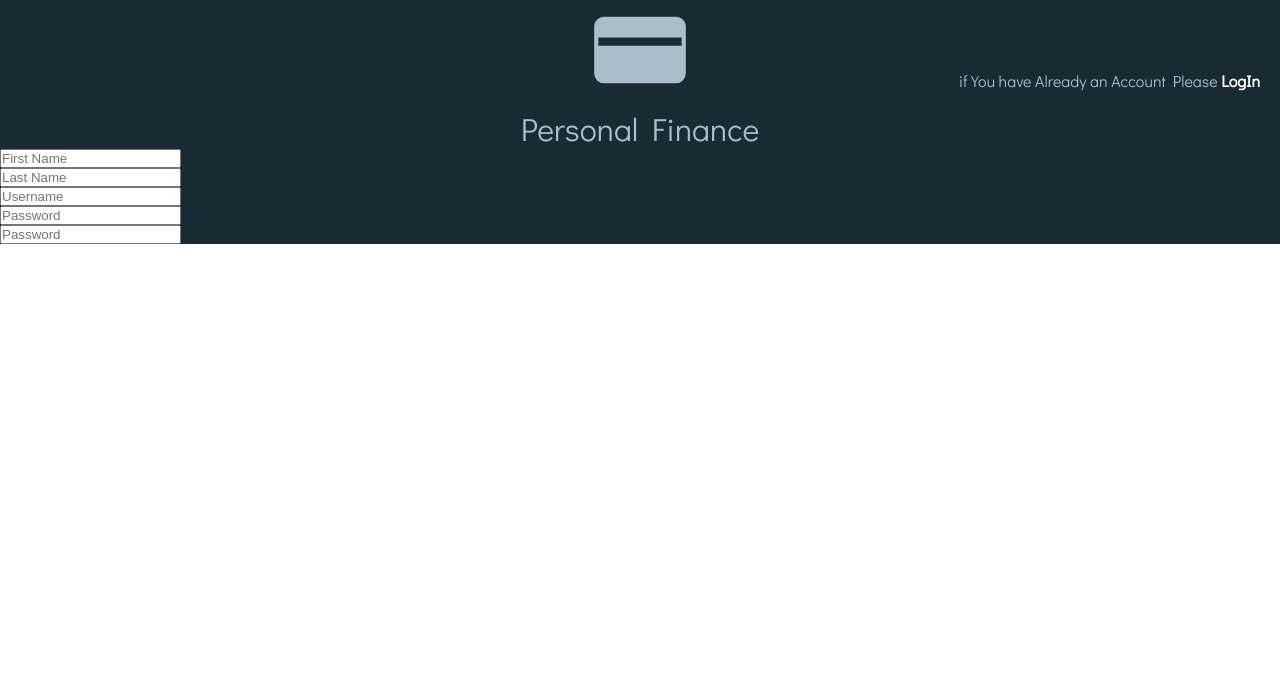
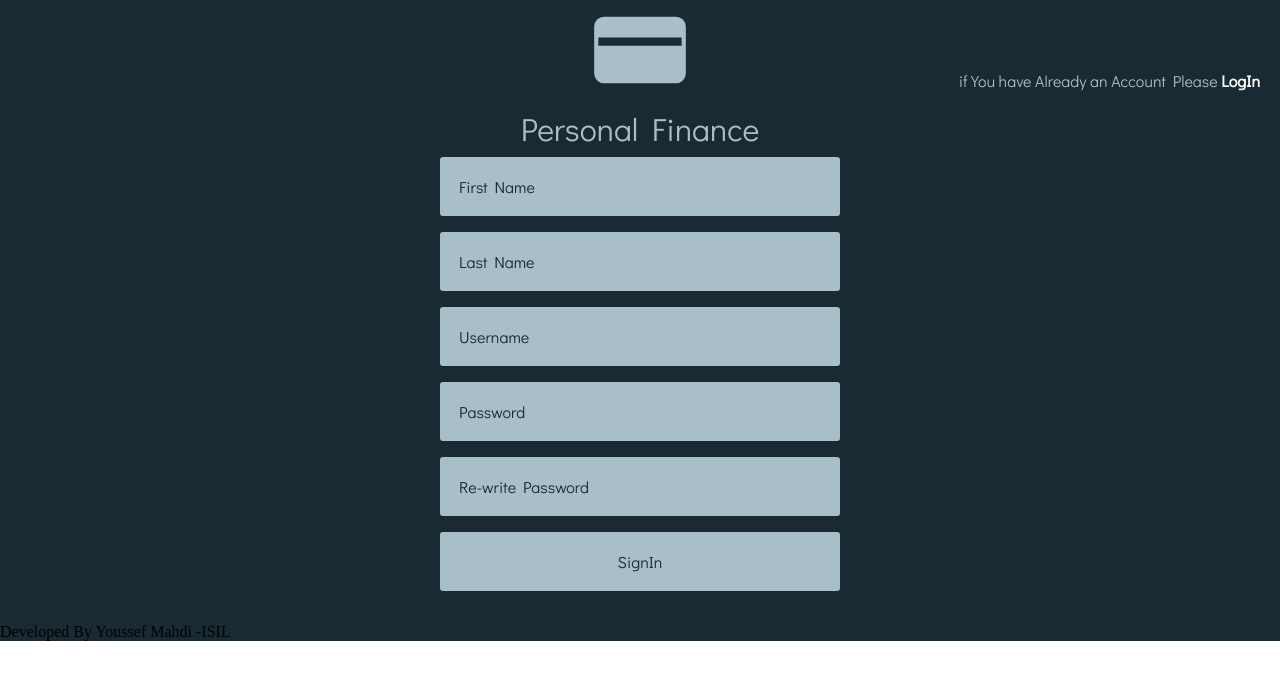
Before and after one commit to y-mahdi/PersonalFinanceWebApp, a React (Create React App) app in the folder React/: page /SignIn in a window 1280 px wide. Shown: the top 680 px of the page. Built offline with nearby package versions, Linux system fonts and the light colour scheme.

Commit message:
Footer -Login On Process

```diff
--- a/React/src/Signup/Components/SignInBody.js
+++ b/React/src/Signup/Components/SignInBody.js
@@ -1,13 +1,14 @@
 
-
+import '../Style/SignIn.css';
 export default function SignInBody() {
     return(
-        <div>
+        <div className="Body-Signin-Container">
             <input type={'text'} placeholder="First Name" /><br />
             <input type={'text'} placeholder="Last Name" /><br />
             <input type={'text'} placeholder="Username" /><br />
-            <input type={'Write Your Password'} placeholder="Password" /><br />
-            <input type={'Re-Write Your Password'} placeholder="Password" /><br />
+            <input type={'password'} placeholder="Password" /><br />
+            <input type={'password'} placeholder="Re-write Password" /><br />
+            <button>SignIn</button>
         </div>
     )
 }
--- a/React/src/Signup/Components/SignInFooter.js
+++ b/React/src/Signup/Components/SignInFooter.js
@@ -1,8 +1,8 @@
 
 export default function SignInFooter() {
     return (
-        <div>
-
+        <div className="footer-panel-cotainer">
+            <div>Developed By Youssef Mahdi -ISIL</div>
         </div>
     )
 }
--- a/React/src/Signup/Style/SignIn.css
+++ b/React/src/Signup/Style/SignIn.css
@@ -47,3 +47,37 @@ html {
 .login-message-signin #link:hover{
     color: var(--color-gray);
 }
+.Body-Signin-Container{
+    text-align: center;
+
+}
+.Body-Signin-Container input{
+    border-radius: 3px;
+    width: 400px;
+    padding: 15px;
+    border: 4px solid var(--color-gray);
+    background-color: var(--color-gray);
+    margin: 0.5rem;
+    font-family: Didact;
+    color: var(--color-bg-dark);
+    font-size: 1rem;
+}
+.Body-Signin-Container input::placeholder{
+    color: var(--color-bg-dark);
+}
+.Body-Signin-Container button{
+    border-radius: 3px;
+    width: 400px;
+    padding: 15px;
+    border: 4px solid var(--color-gray);
+    background-color: var(--color-gray);
+    margin: 0.5rem;
+    font-family: Didact;
+    color: var(--color-bg-dark);
+    font-size: 1rem;
+    margin-bottom: 2rem;
+}
+.Body-Signin-Container button:hover{
+    background: none;
+    color: var(--color-gray);
+}
```
